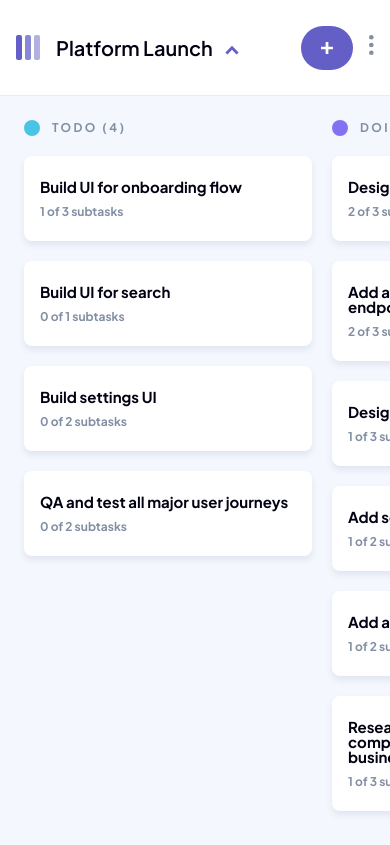
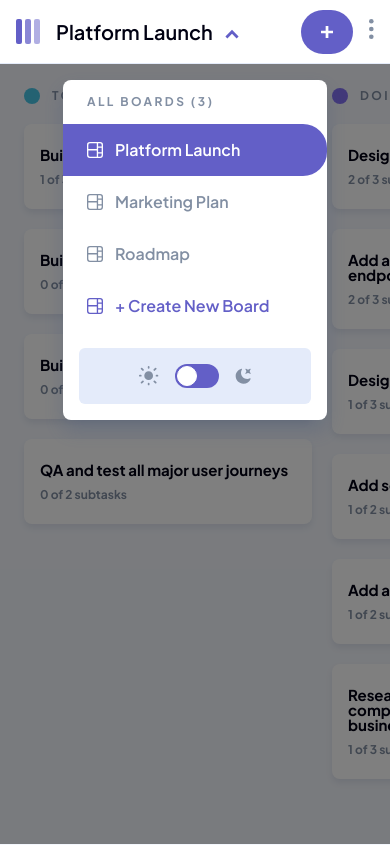
Before and after one commit to soewaiyanag/kanban-task-management-web-app-ts, a Vue app: page / in a window 390 px wide. Both pictures are taken after a click on the button "Platform Launch". Built offline with nearby package versions, Linux system fonts and the light colour scheme.

Commit message:
implement mobile board selector overlay, fix nav height to 64px on mobile

```diff
--- a/src/components/Columns.vue
+++ b/src/components/Columns.vue
@@ -10,7 +10,7 @@ const { currentBoard } = storeToRefs(boardStore);
 <template>
   <div
     v-if="!currentBoard.columns.length"
-    class="flex min-h-[calc(100vh-6rem+1px)] flex-col items-center justify-center gap-6 bg-baby-blue px-6 dark:bg-gunmetal"
+    class="flex min-h-[calc(100vh-4rem+1px)] flex-col items-center justify-center gap-6 bg-baby-blue px-6 dark:bg-gunmetal md:min-h-[calc(100vh-6rem+1px)]"
   >
     <p class="heading-l text-center text-battleship-grey">
       This board is empty. Create a new column to get started.
@@ -24,7 +24,7 @@ const { currentBoard } = storeToRefs(boardStore);
   </div>
   <div
     v-else
-    class="grid max-h-[calc(100vh-6rem+1px)] min-w-0 grid-flow-col items-start justify-start gap-5 overflow-scroll p-6"
+    class="grid max-h-[calc(100vh-4rem+1px)] min-w-0 grid-flow-col items-start justify-start gap-5 overflow-scroll p-6 md:max-h-[calc(100vh-6rem+1px)]"
   >
     <Column
       v-for="({ name, tasks }, index) in currentBoard.columns"
--- a/src/components/Nav.vue
+++ b/src/components/Nav.vue
@@ -5,6 +5,8 @@ import { useBoardStore } from "@/stores/board";
 import { useThemeStore as useTheme } from "@/stores/theme";
 import { useSidebarStore } from "@/stores/sidebar";
 import Button from "./Button.vue";
+import BoardIcon from "./Icons/BoardIcon.vue";
+import ThemeSwitcher from "./ThemeSwitcher.vue";
 
 const boardStore = useBoardStore();
 const theme = useTheme();
@@ -21,7 +23,7 @@ const logoWidth = computed(() => sidebarStore.visible ? "md:w-[300px]" : "md:w-[
 
 <template>
   <nav
-    class="border-alice-blue dark:border-outer-space dark:bg-charcoal flex min-h-24 items-stretch border-b bg-white duration-200"
+    class="border-alice-blue dark:border-outer-space dark:bg-charcoal flex min-h-16 items-stretch border-b bg-white duration-200 md:min-h-24"
   >
     <picture
       :class="logoWidth"
@@ -94,4 +96,42 @@ const logoWidth = computed(() => sidebarStore.visible ? "md:w-[300px]" : "md:w-[
       </div>
     </div>
   </nav>
+
+  <!-- Mobile board selector overlay -->
+  <Teleport to="body">
+    <div
+      v-if="isBoardMenuOpen"
+      class="fixed inset-x-0 bottom-0 top-16 z-40 bg-black/50 md:hidden"
+      @click="isBoardMenuOpen = false"
+    >
+      <div
+        class="mx-auto mt-4 w-[264px] rounded-lg bg-white pb-4 shadow-[0_10px_20px_rgba(54,78,126,0.25)] dark:bg-charcoal"
+        @click.stop
+      >
+        <p class="heading-s mb-4 px-6 pt-4 uppercase text-battleship-grey">
+          All Boards ({{ boardNames.length }})
+        </p>
+        <button
+          v-for="(name, index) in boardNames"
+          :key="index"
+          class="flex w-full items-center gap-3 rounded-r-3xl py-3.5 pl-6 font-semibold transition-colors"
+          :class="currentBoardIndex === index
+            ? 'bg-purple-heart text-white'
+            : 'text-battleship-grey hover:bg-purple-heart/10 hover:text-purple-heart'"
+          @click="() => { boardStore.updateCurrentBoardIndex(index); isBoardMenuOpen = false; }"
+        >
+          <BoardIcon :class="currentBoardIndex === index ? 'fill-white' : 'fill-battleship-grey'" />
+          {{ name }}
+        </button>
+        <button
+          class="flex w-full items-center gap-3 rounded-r-3xl py-3.5 pl-6 font-semibold text-purple-heart transition-colors hover:bg-purple-heart/10"
+          @click="() => { boardStore.openAddBoard(); isBoardMenuOpen = false; }"
+        >
+          <BoardIcon class="fill-purple-heart" />
+          + Create New Board
+        </button>
+        <ThemeSwitcher class="mx-4 mt-4" />
+      </div>
+    </div>
+  </Teleport>
 </template>
```
